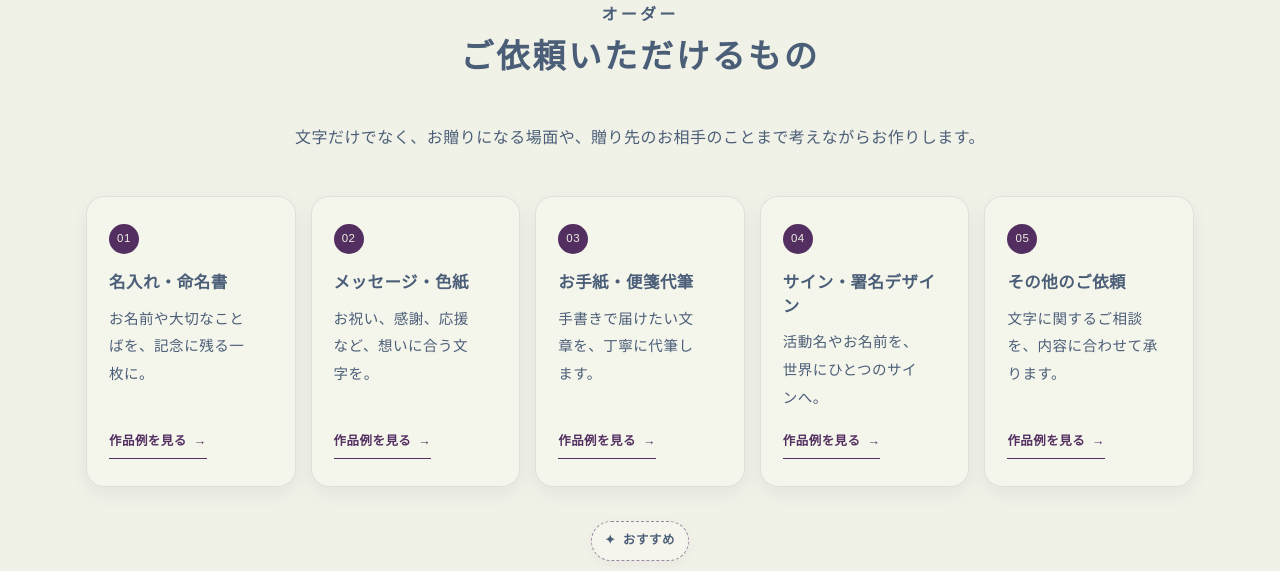
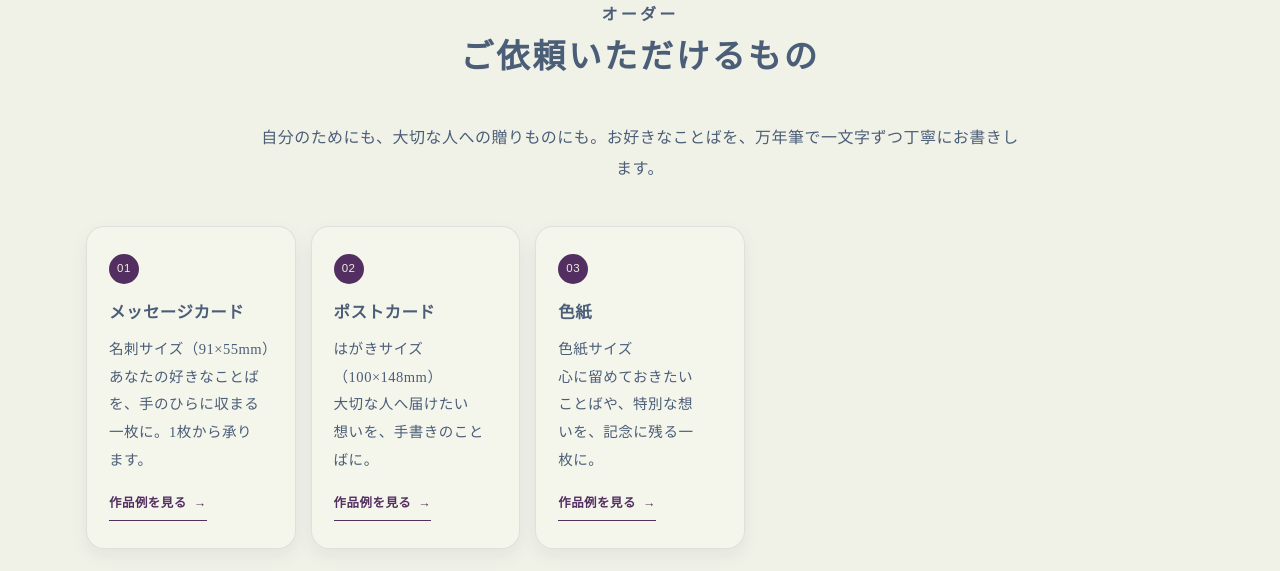
Before and after one commit to A5AA5A/a5aa5a.com, a plain HTML site: page index.html in a window 1280 px wide. Shown: the part 2257-2828 px from the top of the page. Drawn offline with Linux system fonts and the light colour scheme.

Commit message:
Reorganize services into three product categories

```diff
--- a/index.html
+++ b/index.html
@@ -178,38 +178,29 @@
           <h2 id="services-title">ご依頼いただけるもの</h2>
         </div>
       </header>
-      <p class="section-lead section-lead--center">文字だけでなく、お贈りになる場面や、贈り先のお相手のことまで考えながらお作りします。</p>
+           <p class="section-lead section-lead--center">自分のためにも、大切な人への贈りものにも。お好きなことばを、万年筆で一文字ずつ丁寧にお書きします。</p>
 
       <div class="service-grid">
         <article class="service-card">
           <span class="service-no">01</span>
-          <h3>名入れ・命名書</h3>
-          <p>お名前や大切なことばを、記念に残る一枚に。</p>
-          <a href="#example-name" class="service-link">作品例を見る <span aria-hidden="true">→</span></a>
+          <h3>メッセージカード</h3>
+          <p>名刺サイズ（91×55mm）</p>
+          <p>あなたの好きなことばを、手のひらに収まる一枚に。1枚から承ります。</p>
+          <a href="#example-message" class="service-link">作品例を見る <span aria-hidden="true">→</span></a>
         </article>
         <article class="service-card">
           <span class="service-no">02</span>
-          <h3>メッセージ・色紙</h3>
-          <p>お祝い、感謝、応援など、想いに合う文字を。</p>
-          <a href="#example-message" class="service-link">作品例を見る <span aria-hidden="true">→</span></a>
+          <h3>ポストカード</h3>
+          <p>はがきサイズ（100×148mm）</p>
+          <p>大切な人へ届けたい想いを、手書きのことばに。</p>
+          <a href="#example-letter" class="service-link">作品例を見る <span aria-hidden="true">→</span></a>
         </article>
         <article class="service-card">
           <span class="service-no">03</span>
-          <h3>お手紙・便箋代筆</h3>
-          <p>手書きで届けたい文章を、丁寧に代筆します。</p>
-          <a href="#example-letter" class="service-link">作品例を見る <span aria-hidden="true">→</span></a>
-        </article>
-        <article class="service-card">
-          <span class="service-no">04</span>
-          <h3>サイン・署名デザイン</h3>
-          <p>活動名やお名前を、世界にひとつのサインへ。</p>
-          <a href="#example-sign" class="service-link">作品例を見る <span aria-hidden="true">→</span></a>
-        </article>
-        <article class="service-card">
-          <span class="service-no">05</span>
-          <h3>その他のご依頼</h3>
-          <p>文字に関するご相談を、内容に合わせて承ります。</p>
-          <a href="#example-other" class="service-link">作品例を見る <span aria-hidden="true">→</span></a>
+          <h3>色紙</h3>
+          <p>色紙サイズ</p>
+          <p>心に留めておきたいことばや、特別な想いを、記念に残る一枚に。</p>
+          <a href="#example-message" class="service-link">作品例を見る <span aria-hidden="true">→</span></a>
         </article>
       </div>
 
@@ -276,15 +267,15 @@
       <div class="example-list">
         <article class="example-row" id="example-name">
           <div class="example-image example-image--placeholder"><span class="placeholder-copy"><span class="placeholder-title">名入れ・命名書</span><span class="placeholder-note">作品を見る →</span></span></div>
-          <div class="example-copy"><p class="eyebrow">01</p><h3>名入れ・命名書</h3><p>お名前や大切な言葉を、記念に残る一枚に。紙やインク、文字の雰囲気も、ご希望に合わせてお作りします。</p></div>
+          <div class="example-copy"><p class="eyebrow">01</p><h3>メッセージカード・名刺サイズ</h3><p>お名前や大切な言葉を、記念に残る一枚に。紙やインク、文字の雰囲気も、ご希望に合わせてお作りします。</p></div>
         </article>
         <article class="example-row example-row--reverse" id="example-message">
           <div class="example-image example-image--placeholder"><span class="placeholder-copy"><span class="placeholder-title">メッセージ・色紙</span><span class="placeholder-note">作品を見る →</span></span></div>
-          <div class="example-copy"><p class="eyebrow">02</p><h3>メッセージ・色紙</h3><p>お祝い、感謝、応援など、贈る場面に合わせた文字をお書きします。伝えたいお気持ちがやさしく届く一枚に仕上げます。</p></div>
+          <div class="example-copy"><p class="eyebrow">02</p><h3>ポストカード</h3><p>お祝い、感謝、応援など、贈る場面に合わせた文字をお書きします。伝えたいお気持ちがやさしく届く一枚に仕上げます。</p></div>
         </article>
         <article class="example-row" id="example-letter">
           <div class="example-image example-image--placeholder"><span class="placeholder-copy"><span class="placeholder-title">お手紙・便箋代筆</span><span class="placeholder-note">作品を見る →</span></span></div>
-          <div class="example-copy"><p class="eyebrow">03</p><h3>お手紙・便箋代筆</h3><p>手書きで届けたい文章を、読みやすく丁寧にお書きします。短いお手紙から、少し長めの文章までご相談いただけます。</p></div>
+          <div class="example-copy"><p class="eyebrow">03</p><h3>色紙/h3><p>手書きで届けたい文章を、読みやすく丁寧にお書きします。短いお手紙から、少し長めの文章までご相談いただけます。</p></div>
         </article>
         <article class="example-row example-row--reverse" id="example-sign">
           <div class="example-image example-image--placeholder"><span class="placeholder-copy"><span class="placeholder-title">サイン・署名デザイン</span><span class="placeholder-note">作品を見る →</span></span></div>
```
